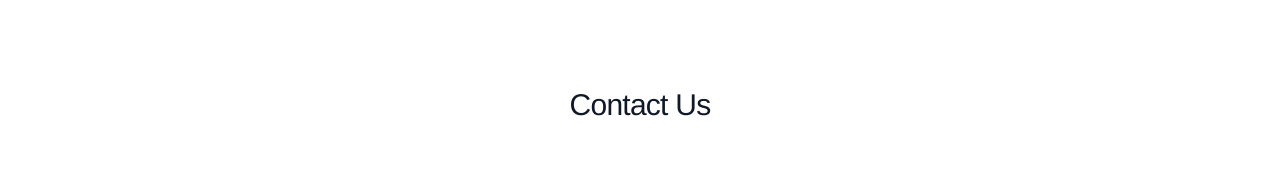
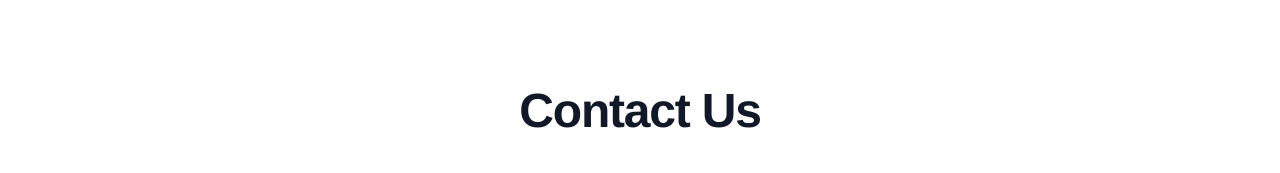
Before and after one commit to ntorilarry/chopmoney, a React (Create React App) app: page / in a window 1280 px wide. Shown: the part 2813-2986 px from the top of the page. Built offline with nearby package versions, Linux system fonts and the light colour scheme; a web font is replaced by a local one.

Commit message:
dev-larry

```diff
--- a/src/components/contact.js
+++ b/src/components/contact.js
@@ -8,7 +8,7 @@
     >
       <div className="relative max-w-xl mx-auto">
         <div className="text-center">
-          <h2 className="text-3xl font-medium tracking-tight text-gray-900 sm:text-3xl">
+          <h2 className="text-3xl font-bold tracking-tight text-gray-900 sm:text-4xl lg:text-5xl">
             Contact Us
           </h2>
         </div>
```
